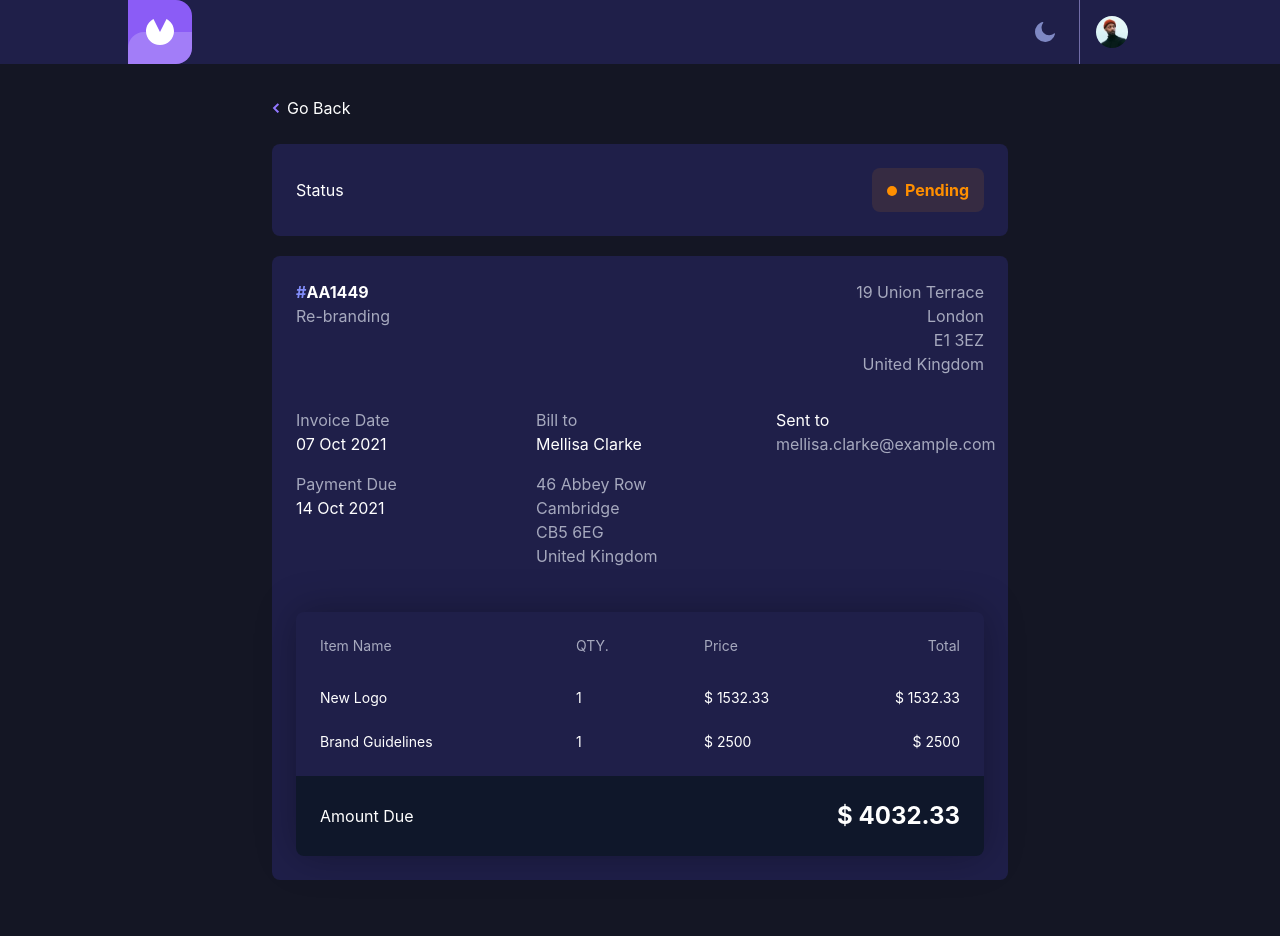
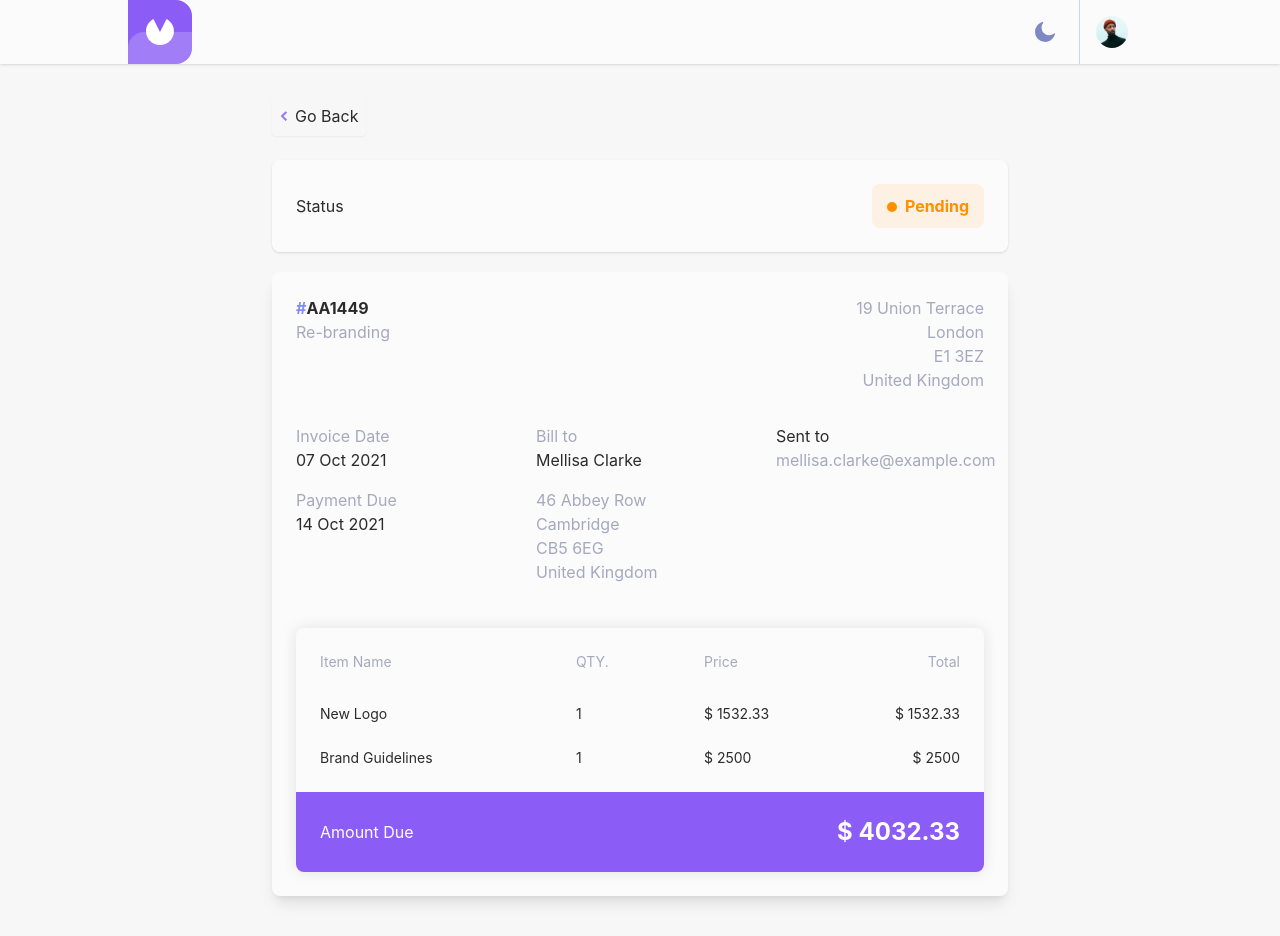
Before and after one commit to Dmitriy24S/invoice-react-app, a Next.js app: page /invoice/AA1449 in a window 1280 px wide. Built offline with nearby package versions, Linux system fonts and the light colour scheme.

Commit message:
feat: :sparkles: add light/dark theme func, next-themes, light/dark styles

```diff
--- a/components/Header.tsx
+++ b/components/Header.tsx
@@ -1,3 +1,4 @@
+import { useTheme } from "next-themes";
 import Image from "next/image";
 import Link from "next/link";
 import React from "react";
@@ -5,12 +6,15 @@ import React from "react";
 // import { ReactComponent as LightThemeIcon } from "../images/icon-sun.svg";
 
 const Header = ({ darkTheme, setDarkTheme }: any) => {
+  const { theme, setTheme } = useTheme();
   const toggleDarkTheme = () => {
     setDarkTheme((prevTheme: boolean) => !prevTheme);
+    setTheme(theme === "dark" ? "light" : "dark");
   };
+
   return (
     // bg-[#1e2139] - header bg?
-    <header className="bg-indigo-900 bg-opacity-40 w-full">
+    <header className="bg-white shadow dark:bg-indigo-900 bg-opacity-40 w-full">
       <div className="header-content max-w-5xl mx-auto flex justify-between">
         {/* Header logo - go to main page */}
         <Link href="/" passHref={true} scroll={false}>
@@ -45,7 +49,7 @@ const Header = ({ darkTheme, setDarkTheme }: any) => {
           {/* #494e6e - border bg? */}
           {/* Profile pic / button */}
           <button
-            className="avatar-container pl-4 pr-6 border-l border-[#716da8] h-full flex items-center justify-centercursor-pointer"
+            className="avatar-container pl-4 pr-6 border-l border-slate-300 dark:border-[#716da8] h-full flex items-center justify-centercursor-pointer"
             aria-label="open profile"
           >
             <Image
--- a/components/InvoiceList.tsx
+++ b/components/InvoiceList.tsx
@@ -29,9 +29,9 @@ const DraftStatus = ({ status }: any) => {
   return (
     // light theme #373b53
     // dark theme #dfe3fa
-    <div className="bg-[#dfe3fa] bg-opacity-10 rounded-lg w-[7rem] capitalize text-center">
-      <p className="px-2 py-2.5 text-[#dfe3fa] font-bold">
-        <span className="circle h-2.5 w-2.5 bg-[#dfe3fa] inline-block rounded-full mr-2"></span>
+    <div className=" bg-[#373b53] dark:bg-[#dfe3fa] bg-opacity-10 dark:bg-opacity-10 rounded-lg w-[7rem] capitalize text-center">
+      <p className="px-2 py-2.5 text-[#373b53] dark:text-[#dfe3fa] font-bold">
+        <span className="circle h-2.5 w-2.5  bg-[#373b53] dark:bg-[#dfe3fa] inline-block rounded-full mr-2"></span>
         {status}
       </p>
     </div>
@@ -121,7 +121,7 @@ const InvoiceList = ({ invoices }: any) => {
               </button>
               {/* Dropdown */}
               {isDropdownOpen && (
-                <div className="dropdown absolute top-12 min-w-[10rem] bg-[rgb(29,35,74)] flex flex-col gap-2 p-4 left-1/2 -translate-x-2/4 rounded-lg z-50 shadow-lg">
+                <div className="dropdown absolute top-12 min-w-[10rem] dark:bg-[rgb(29,35,74)] flex flex-col gap-2 p-4 left-1/2 -translate-x-2/4 rounded-lg z-50 shadow-[0_0_15px_0_rgba(0,0,0,0.1)] dark:shadow-[0_0_40px_0_rgba(0,0,0,0.3)] bg-white">
                   {invoiceListFilterOptions.map((filterOption) => (
                     <label
                       htmlFor={filterOption.name}
@@ -141,7 +141,7 @@ const InvoiceList = ({ invoices }: any) => {
                 </div>
               )}
             </div>
-            <button className="new-invoice-btn flex sitems-center bg-violet-500 px-4 py-2.5 rounded-full font-semibold hover:bg-[#9c71fd] transition-colors">
+            <button className="new-invoice-btn flex sitems-center bg-violet-500 px-4 py-2.5 rounded-full font-semibold hover:bg-[#9c71fd] transition-colors text-white ">
               <div className="plus-icon-container bg-white rounded-full w-6 h-6 flex items-center justify-center mr-2">
                 <Image src="/images/icon-plus.svg" width={11} height={11} />
               </div>
@@ -150,6 +150,7 @@ const InvoiceList = ({ invoices }: any) => {
             </button>
           </div>
         </div>
+        {/* Invoice List */}
         <div className="list flex flex-col gap-5 justify-center items-center mt-8 md:items-stretch">
           {filteredInvoices?.map((item: any) => (
             // Invoice preview
@@ -160,7 +161,7 @@ const InvoiceList = ({ invoices }: any) => {
               key={item.id}
             >
               <a className=" min-w-[18rem] w-full max-w-[30rem] mx-auto md:max-w-full md:w-full">
-                <article className="item bg-indigo-900 bg-opacity-40 p-4 px-5 rounded-lg cursor-pointer grid grid-cols-2 items-end  md:flex md:items-center md:gap-6 md:py-5">
+                <article className="item dark:bg-indigo-900 bg-white shadow bg-opacity-40 p-4 px-5 rounded-lg cursor-pointer grid grid-cols-2 items-end  md:flex md:items-center md:gap-6 md:py-5">
                   <p className="item-id font-bold inline-block md:order-1">
                     <span className="text-indigo-400">#</span>
                     {item.id}
--- a/package.json
+++ b/package.json
@@ -15,6 +15,7 @@
   "dependencies": {
     "dayjs": "^1.11.3",
     "next": "12.2.0",
+    "next-themes": "^0.2.0",
     "react": "18.2.0",
     "react-dom": "18.2.0"
   },
--- a/pages/_app.js
+++ b/pages/_app.js
@@ -1,3 +1,4 @@
+import { ThemeProvider } from "next-themes";
 import { useState } from "react";
 import Header from "../components/Header.tsx";
 import data from "../data/data.json";
@@ -8,10 +9,12 @@ function MyApp({ Component, pageProps }) {
   const [invoices, setInvoices] = useState(data);
 
   return (
-    <div className="main-wrapper mb-10">
-      <Header darkTheme={darkTheme} setDarkTheme={setDarkTheme} />
-      <Component {...pageProps} invoices={invoices} />
-    </div>
+    <ThemeProvider attribute="class">
+      <div className="main-wrapper mb-10">
+        <Header darkTheme={darkTheme} setDarkTheme={setDarkTheme} />
+        <Component {...pageProps} invoices={invoices} />
+      </div>
+    </ThemeProvider>
   );
 }
 
--- a/pages/invoice/[id].js
+++ b/pages/invoice/[id].js
@@ -29,9 +29,9 @@ const DraftStatus = ({ status }) => {
   return (
     // light theme #373b53
     // dark theme #dfe3fa
-    <div className="bg-[#dfe3fa] bg-opacity-10 rounded-lg w-[7rem] capitalize text-center">
-      <p className="px-2 py-2.5 text-[#dfe3fa] font-bold">
-        <span className="circle h-2.5 w-2.5 bg-[#dfe3fa] inline-block rounded-full mr-2"></span>
+    <div className="bg-[#373b53] dark:bg-[#dfe3fa] bg-opacity-10 dark:bg-opacity-10 rounded-lg w-[7rem] capitalize text-center">
+      <p className="px-2 py-2.5 text-[#373b53] dark:text-[#dfe3fa] font-bold">
+        <span className="circle h-2.5 w-2.5 bg-[#373b53] dark:bg-[#dfe3fa] inline-block rounded-full mr-2"></span>
         {status}
       </p>
     </div>
@@ -58,7 +58,7 @@ export default function Invoice({ invoices }) {
         <h2>Undefined</h2>
         {/* Back button */}
         <Link href="/" passHref={true} scroll={false}>
-          <a className="block w-fit group">
+          <a className="block w-fit group shadow-sm p-2 rounded">
             <span className="flex gap-2 items-center cursor-pointer">
               <img src="/images/icon-arrow-left.svg" alt="" />
               <span className="group-hover:opacity-80">Go Back</span>
@@ -73,7 +73,7 @@ export default function Invoice({ invoices }) {
     <main className="mt-8 px-4 max-w-3xl mx-auto">
       {/* Back button */}
       <Link href="/" passHref={true} scroll={false}>
-        <a className="block w-fit group">
+        <a className="block w-fit group shadow-sm p-2 rounded">
           <span className="flex gap-2 items-center cursor-pointer">
             <img src="/images/icon-arrow-left.svg" alt="" />
             <span className="group-hover:opacity-80">Go Back</span>
@@ -82,7 +82,7 @@ export default function Invoice({ invoices }) {
       </Link>
       {/* Invoice */}
       <section className="invoice min-w-[18rem] w-full mx-auto mt-6 flex flex-col gap-5 max-w-3xl">
-        <div className="payment-status-container flex items-center justify-between bg-indigo-900 bg-opacity-40 p-4  rounded-lg sm:p-6">
+        <div className="payment-status-container flex items-center justify-between bg-white shadow dark:bg-indigo-900 bg-opacity-40 p-4  rounded-lg sm:p-6">
           <h4>Status</h4>
           <div className="invoice-payment-status">
             {invoiceInfo?.status === "paid" ? (
@@ -94,7 +94,8 @@ export default function Invoice({ invoices }) {
             )}
           </div>
         </div>
-        <div className="invoice-info grid grid-cols-2 gap-4 sm:gap-8 flex-col bg-indigo-900 bg-opacity-40 p-5 sm:p-6 rounded-lg md:grid-cols-3">
+        {/* Invoice info */}
+        <div className="invoice-info grid grid-cols-2 gap-4 sm:gap-8 flex-col bg-white shadow-lg dark:bg-indigo-900 bg-opacity-40 p-5 sm:p-6 rounded-lg md:grid-cols-3">
           <div className="invoice-id col-span-2">
             <p className="font-bold">
               <span className="text-indigo-400">#</span>
@@ -132,7 +133,7 @@ export default function Invoice({ invoices }) {
             <p>Sent to</p>
             <p className="text-[#a6a9be]">{invoiceInfo?.clientEmail}</p>
           </div>
-          <div className="price-container mt-8 sm:mt-3 col-span-2 rounded-lg overflow-hidden shadow-[0_0_40px_0_rgba(0,0,0,0.3)] md:col-span-3">
+          <div className="price-container mt-8 sm:mt-3 col-span-2 rounded-lg overflow-hidden shadow-[0_0_15px_0_rgba(0,0,0,0.1)] dark:shadow-[0_0_40px_0_rgba(0,0,0,0.3)] md:col-span-3">
             <div className="invoice-items p-6 flex flex-col gap-4 text-sm sm:gap-6">
               <div className="div-invoice-items-header hidden sm:grid sm:grid-cols-5 mb-2 text-[#a6a9be]">
                 <p className="sm:col-span-2">Item Name</p>
@@ -158,7 +159,7 @@ export default function Invoice({ invoices }) {
                 </div>
               ))}
             </div>
-            <div className="invoice-total flex justify-between items-center bg-slate-900 p-6">
+            <div className="invoice-total flex justify-between items-center bg-violet-500 text-white dark:bg-slate-900 p-6">
               <p>Amount Due</p>
               <span className="font-bold text-2xl">$ {invoiceInfo?.total}</span>
             </div>
--- a/styles/globals.css
+++ b/styles/globals.css
@@ -10,8 +10,8 @@ body {
     Ubuntu, Cantarell, Fira Sans, Droid Sans, Helvetica Neue, sans-serif;
   /* scrollbar-gutter: stable; */
   /* dark theme */
-  color: white;
-  background-color: hsl(233, 30%, 11%);
+  /* color: white; */
+  /* background-color: hsl(233, 30%, 11%); */
 }
 
 a {
@@ -26,3 +26,13 @@ a {
 .main-wrapper {
   /* scrollbar-gutter: stable; */
 }
+
+/* Light / Dark Theme */
+.dark {
+  color: white;
+  background-color: hsl(233, 30%, 11%);
+}
+.light {
+  color: rgb(43, 43, 43);
+  background-color: hsl(0deg 0% 97%);
+}
--- a/tailwind.config.js
+++ b/tailwind.config.js
@@ -1,5 +1,6 @@
 /** @type {import('tailwindcss').Config} */
 module.exports = {
+  darkMode: "class",
   content: [
     "./pages/**/*.{js,ts,jsx,tsx}",
     "./components/**/*.{js,ts,jsx,tsx}",
```
Also changed, not shown: 1 other file (tests, documents, lock files or other folders).
